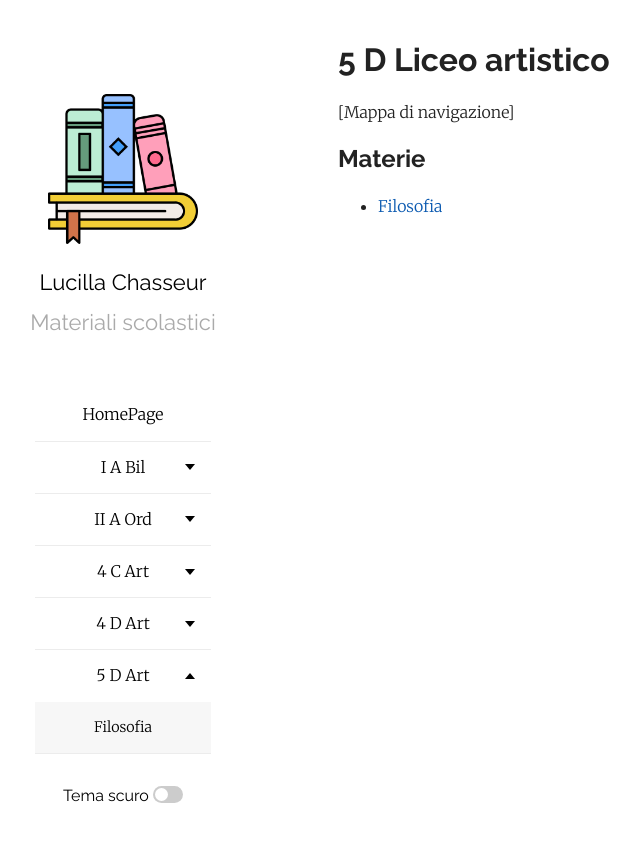
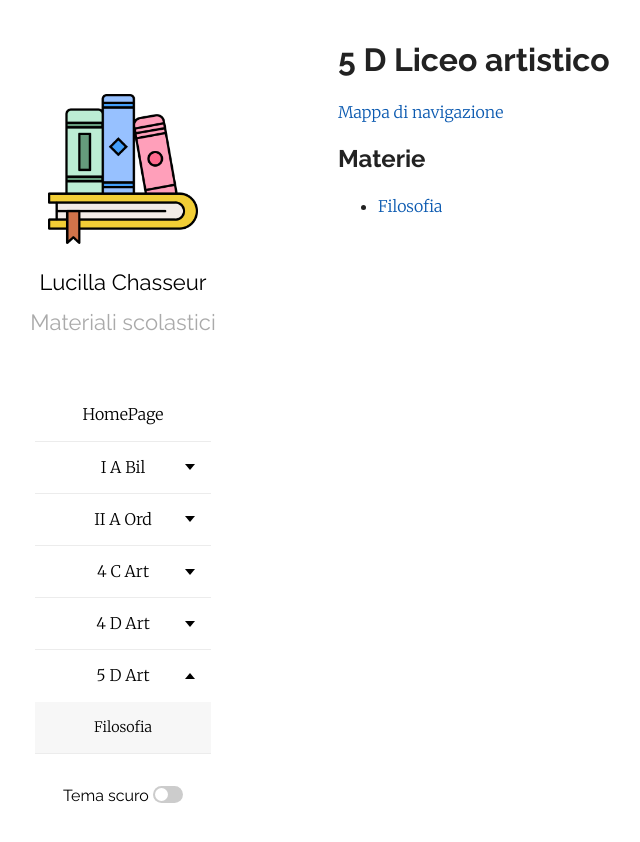
Before and after one commit to efemeridi/efemeridi.github.io, a Jekyll site: the page built from 5d_art.md, in a window 1280 px wide. Shown: the top 842 px of the page, without its empty margins (62-702 px from the left). Built offline with Jekyll 4.4.1, drawn with Linux system fonts in a browser that asks for light colours; our own code applies the rules of GitHub Pages for plain Markdown files; part of the change alters nothing that is shown.

Commit message:
Update navigation map link in 5d_art.md

```diff
--- a/5d_art.md
+++ b/5d_art.md
@@ -3,7 +3,8 @@ layout: page
 ---
 # 5 D Liceo artistico
 
-[Mappa di navigazione]
+[Mappa di navigazione](/materiali/5_D_art/MOODBOARD_5D_ARTISTICO.pdf/)
+
 ## Materie
 
 - [Filosofia](/5d_art_filosofia)
```
